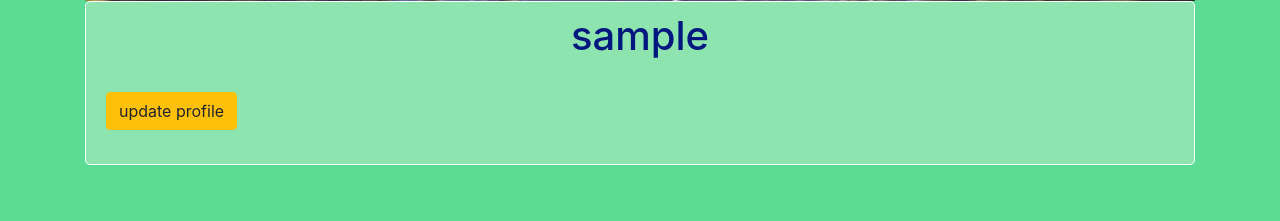
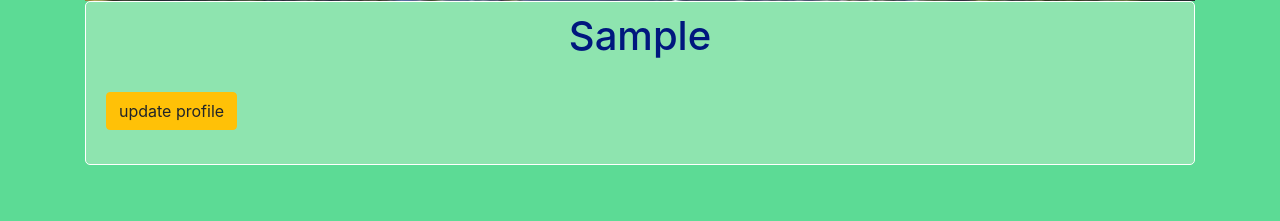
Before and after one commit to jagatheeswar/djangoblog, a Django app: a page that uses registeration/templates/registeration/profile.html in a window 1280 px wide. Shown: the part 579-800 px from the top of the page. Run offline with Django 3.2, Linux system fonts and the light colour scheme; the visitor is signed in with stand-in values (Sample User, id 1); some libraries are stand-ins or nearby versions.

Commit message:
changed country

```diff
--- a/registeration/signals.py
+++ b/registeration/signals.py
@@ -17,7 +17,7 @@ def save_profile(sender, instance, **kwargs):
 @receiver(post_save, sender=User)
 def create_userdetails(sender, instance, created, **kwargs):
     if created:
-        Userdetails.objects.create(user=instance, dropcountry="GG")
+        Userdetails.objects.create(user=instance, dropcountry="IN")
 
 
 @receiver(post_save, sender=User)
--- a/registeration/templates/registeration/profile.html
+++ b/registeration/templates/registeration/profile.html
@@ -78,8 +78,8 @@ div#div_id_background_image, div#div_id_image{
         <img class="rounded-circle account-img j" src="{{ user.profile.image.url }}">
       </div>
       <div class="content-section">
-      <h1>{{ user.username}}</h1>
-        <h5>{{user.profile.bio}}</h5>
+      <h1 style="text-transform: capitalize;">{{ user.username}}</h1>
+        <h5 style="text-transform: capitalize;">{{user.profile.bio}}</h5>
         <br>
         <button onclick="myFunction()" class="btn btn-warning">update profile</button>
 
```
